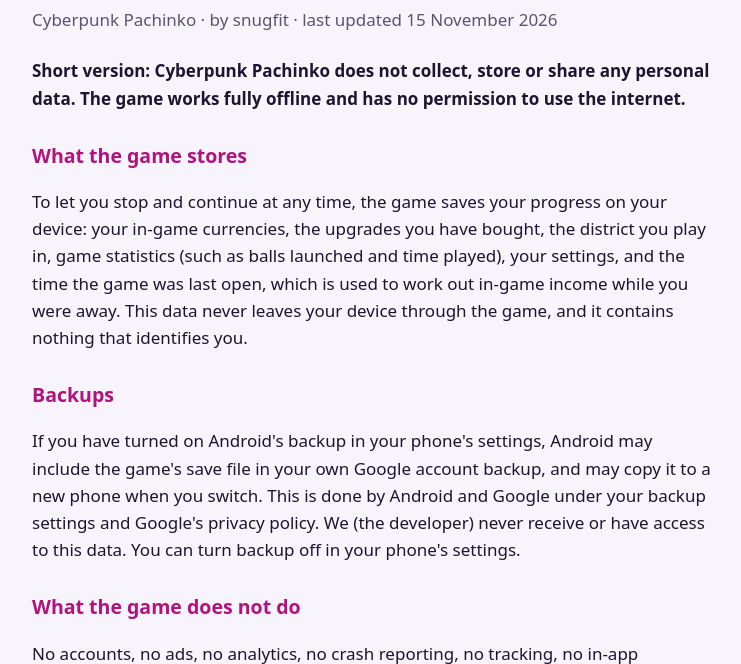
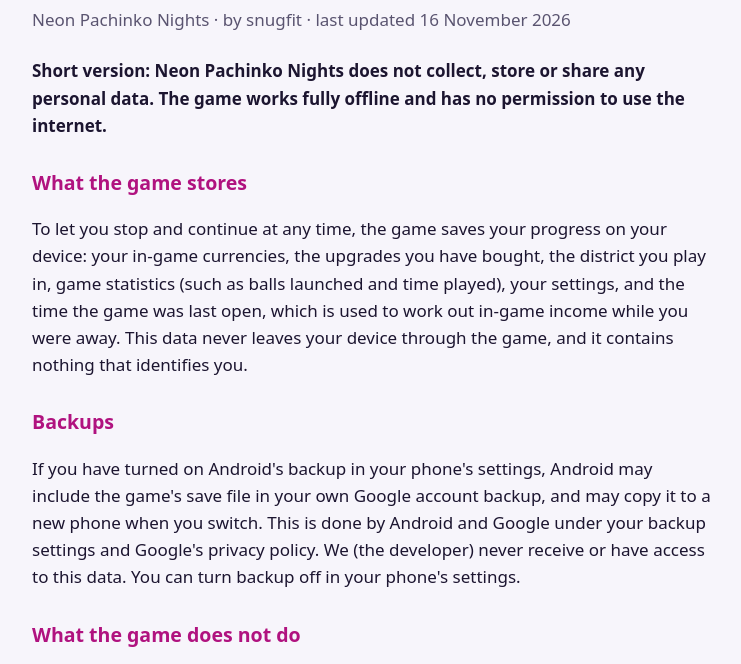
Before and after one commit to snugfit/snugfit.github.io, a plain HTML site: page pachinko/privacy/index.html in a window 1280 px wide. Shown: the part 76-740 px from the top of the page, without its empty margins (268-1009 px from the left). Drawn offline with Linux system fonts and the light colour scheme.

Commit message:
Pachinko privacy policy: final name Neon Pachinko Nights
Co-Authored-By: Claude Opus 5.5 <noreply@anthropic.com>

```diff
--- a/pachinko/privacy/index.html
+++ b/pachinko/privacy/index.html
@@ -3,7 +3,7 @@
 <head>
 <meta charset="utf-8">
 <meta name="viewport" content="width=device-width, initial-scale=1">
-<title>Privacy policy – Cyberpunk Pachinko</title>
+<title>Privacy policy – Neon Pachinko Nights</title>
 <style>
   :root { --bg: #f7f5fb; --text: #1c1530; --muted: #5a5470; --accent: #b0127f; }
   @media (prefers-color-scheme: dark) {
@@ -21,9 +21,9 @@
 <body>
 <main>
   <h1>Privacy policy</h1>
-  <p class="date">Cyberpunk Pachinko · by snugfit · last updated 15 November 2026</p>
+  <p class="date">Neon Pachinko Nights · by snugfit · last updated 16 November 2026</p>
 
-  <p><strong>Short version: Cyberpunk Pachinko does not collect, store or share any personal data.
+  <p><strong>Short version: Neon Pachinko Nights does not collect, store or share any personal data.
   The game works fully offline and has no permission to use the internet.</strong></p>
 
   <h2>What the game stores</h2>
```
Also changed, not shown: index.html (+1 -1 lines).
